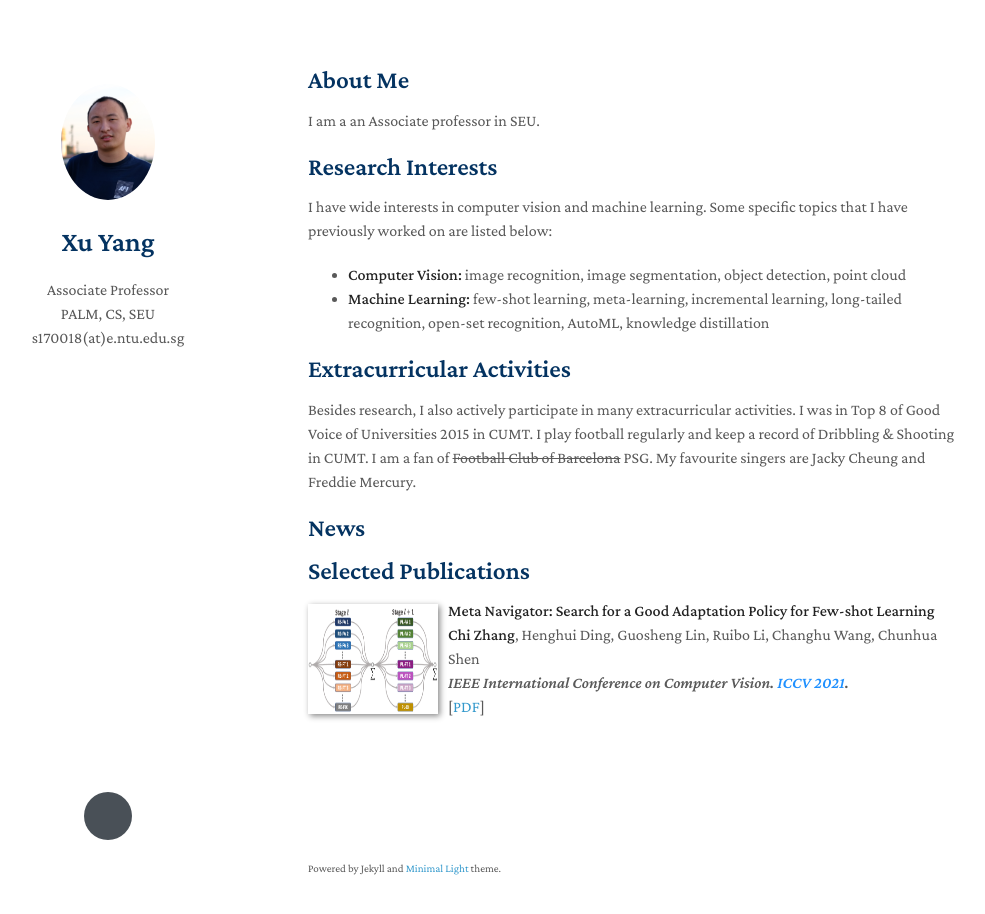
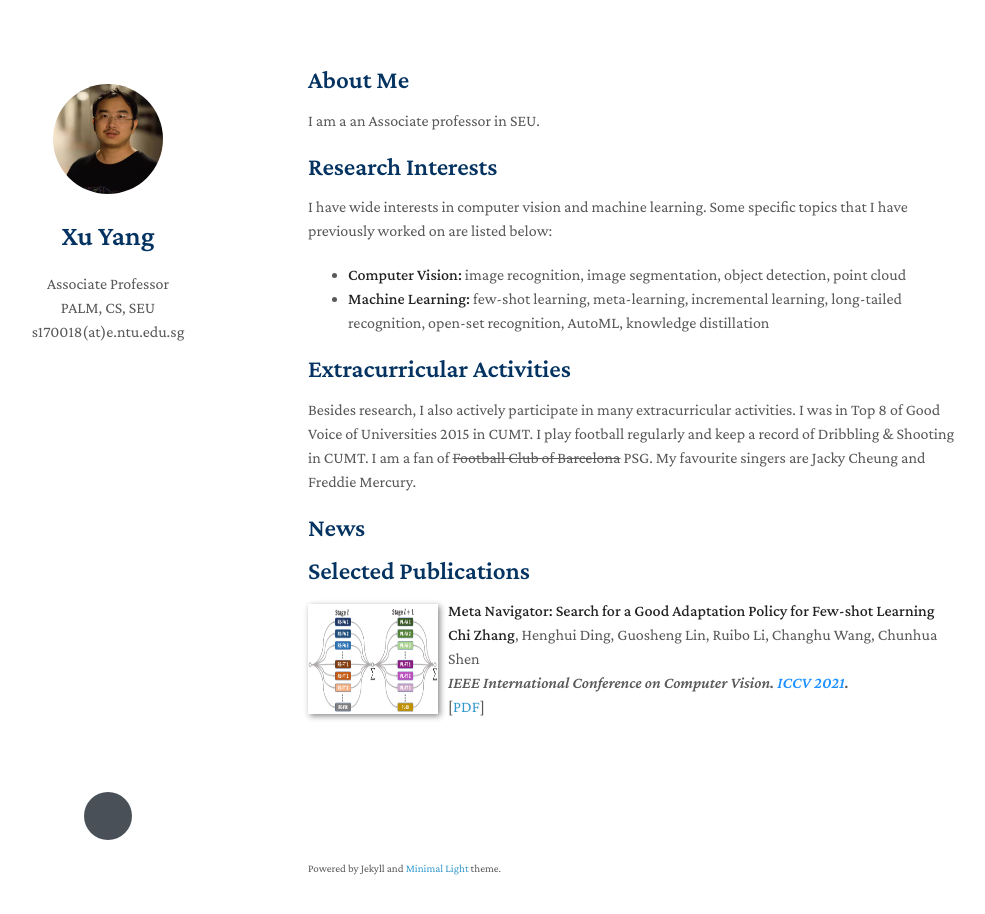
Before and after one commit to yxPALMweb/yxPALMweb.github.io, a Jekyll site: the page built from index.md, in a window 1280 px wide and 949 px high. Shown: the top 914 px of the window, without its empty margins (162-1147 px from the left). Built offline with Jekyll 4.4.1, drawn with Linux system fonts in a browser that asks for light colours; nearby versions of some CDN libraries; a style sheet for code colours, icons or effects is not loaded; our own code applies the rules of GitHub Pages for plain Markdown files.

Commit message:
Update _config.yml

```diff
--- a/_config.yml
+++ b/_config.yml
@@ -4,5 +4,5 @@ affiliation: PALM, CS, SEU
 email: s170018(at)e.ntu.edu.sg
 keywords: minimal academic
 google_scholar: https://scholar.google.com/citations?user=SqdxMH0AAAAJ&hl=en
-avatar: ./assets/img/Picture1.png
+avatar: ./images/yangxu.jpeg
 remote_theme: yaoyao-liu/minimal-light
```
